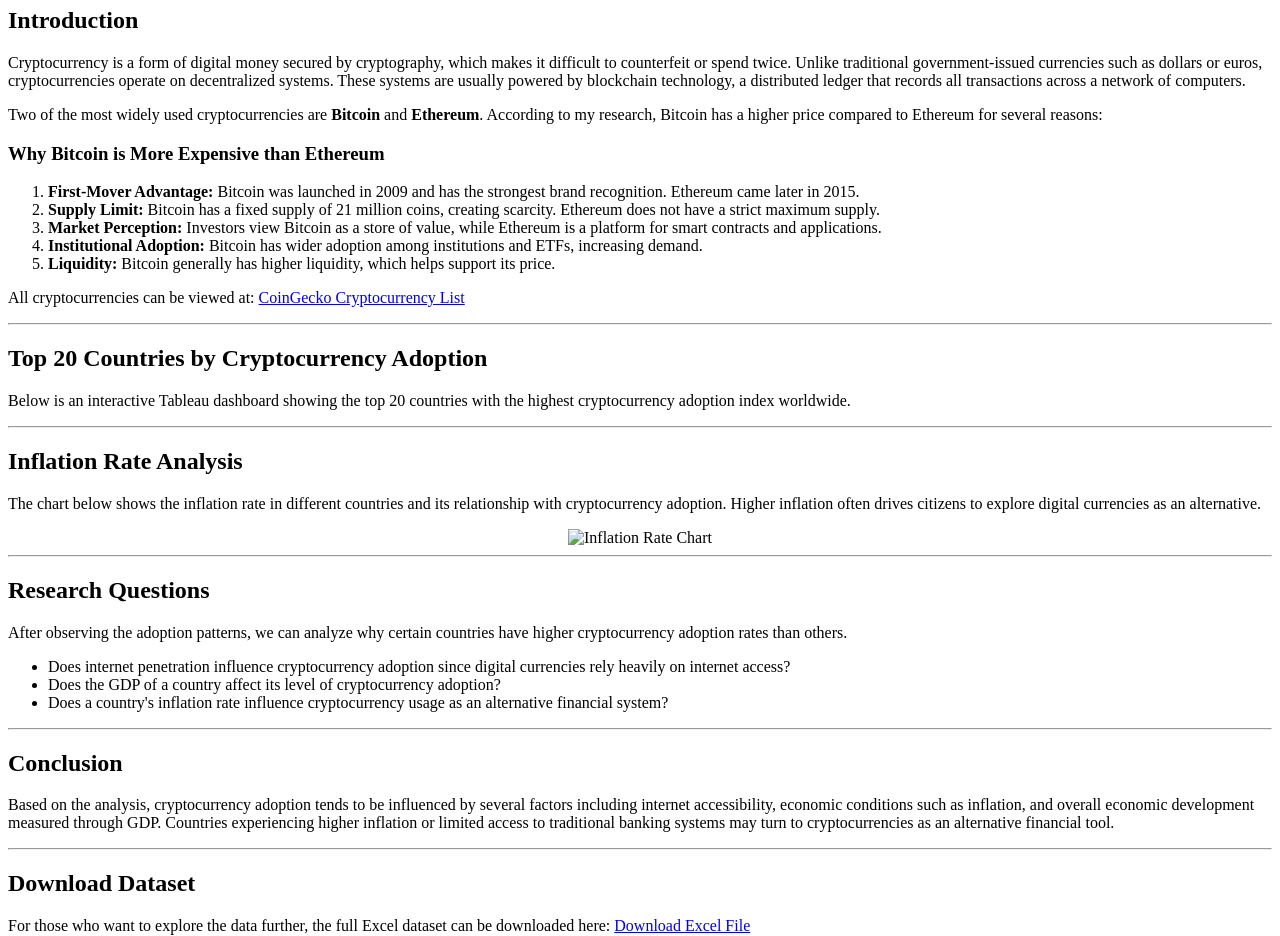
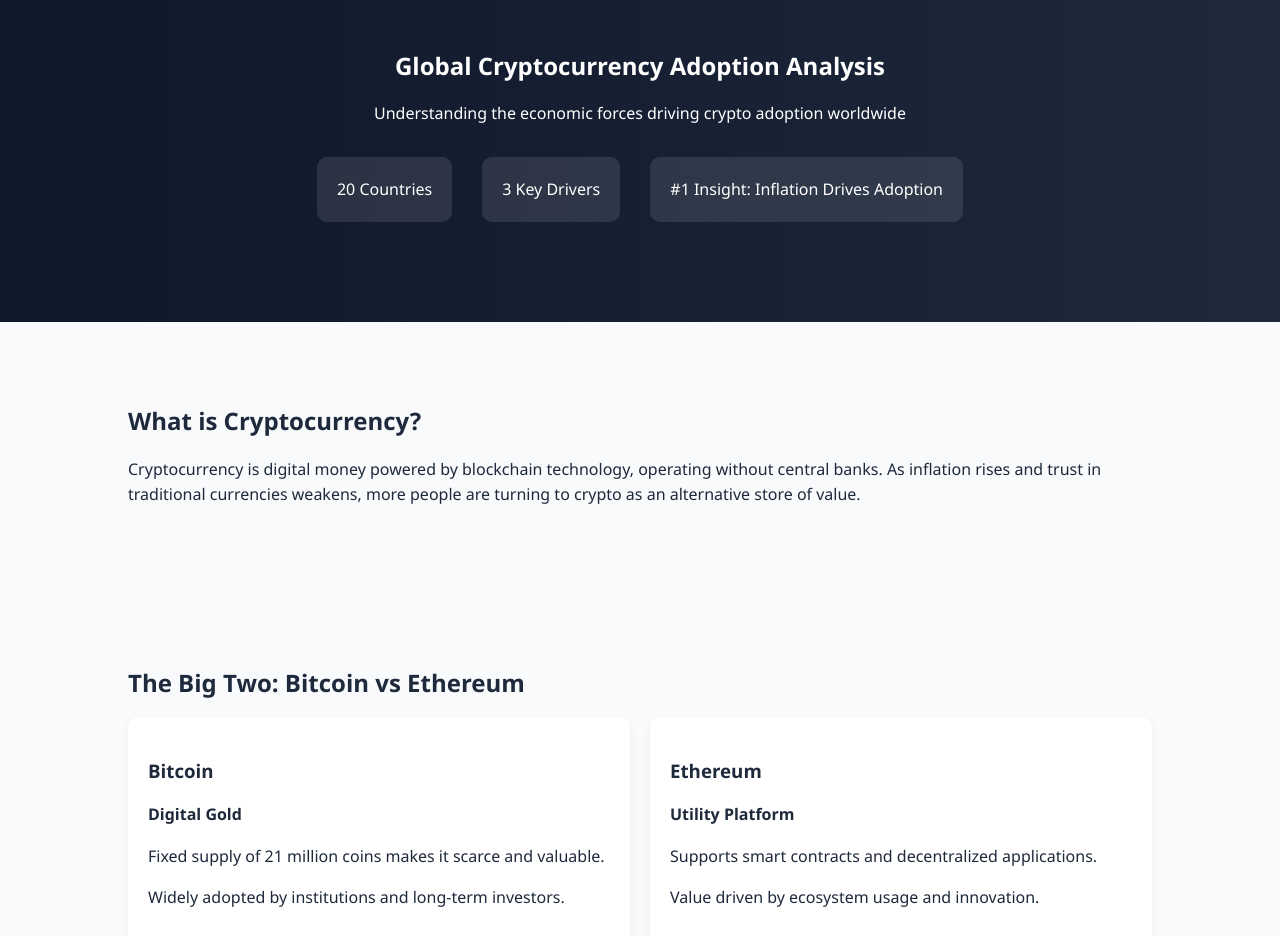
Before and after one commit to priscamwende/Gendata_capstone_project, a plain HTML site: page index.html in a window 1280 px wide. Shown: the part 73-1009 px from the top of the page. Drawn offline with Linux system fonts and the light colour scheme.

Commit message:
Update index.html

```diff
--- a/index.html
+++ b/index.html
@@ -1,113 +1,235 @@
 <!DOCTYPE html>
-<html>
+<html lang="en">
 <head>
-    <title>Global Cryptocurrency Adoption Analysis</title>
+<meta charset="UTF-8">
+<meta name="viewport" content="width=device-width, initial-scale=1.0">
+<title>Crypto Adoption Analysis</title>
+
+<style>
+body {
+  font-family: 'Segoe UI', sans-serif;
+  margin: 0;
+  line-height: 1.6;
+  background: #f8fafc;
+  color: #1e293b;
+}
+
+section {
+  padding: 60px 10%;
+}
+
+h1, h2, h3 {
+  margin-bottom: 15px;
+}
+
+.hero {
+  background: linear-gradient(to right, #0f172a, #1e293b);
+  color: white;
+  text-align: center;
+  padding: 100px 20px;
+}
+
+.stats {
+  display: flex;
+  justify-content: center;
+  gap: 30px;
+  margin-top: 30px;
+  flex-wrap: wrap;
+}
+
+.stat-box {
+  background: rgba(255,255,255,0.1);
+  padding: 20px;
+  border-radius: 10px;
+}
+
+.grid {
+  display: flex;
+  gap: 20px;
+  flex-wrap: wrap;
+}
+
+.card {
+  flex: 1;
+  background: white;
+  padding: 20px;
+  border-radius: 10px;
+  box-shadow: 0px 4px 10px rgba(0,0,0,0.05);
+}
+
+.highlight {
+  background: #e0f2fe;
+  padding: 20px;
+  border-left: 5px solid #0284c7;
+  margin-top: 20px;
+}
+
+img {
+  width: 100%;
+  border-radius: 10px;
+  margin-top: 20px;
+}
+
+footer {
+  text-align: center;
+  padding: 40px;
+  background: #0f172a;
+  color: white;
+}
+</style>
 </head>
 
 <body>
 
+<!-- HERO -->
+<section class="hero">
   <h1>Global Cryptocurrency Adoption Analysis</h1>
+  <p>Understanding the economic forces driving crypto adoption worldwide</p>
 
-<h2>Introduction</h2>
+  <div class="stats">
+    <div class="stat-box">20 Countries</div>
+    <div class="stat-box">3 Key Drivers</div>
+    <div class="stat-box">#1 Insight: Inflation Drives Adoption</div>
+  </div>
+</section>
+
+<!-- BACKGROUND -->
+<section>
+  <h2>What is Cryptocurrency?</h2>
   <p>
-Cryptocurrency is a form of digital money secured by cryptography, which makes it difficult to counterfeit or spend twice.
-Unlike traditional government-issued currencies such as dollars or euros, cryptocurrencies operate on decentralized systems.
-These systems are usually powered by blockchain technology, a distributed ledger that records all transactions across a network of computers.
+    Cryptocurrency is digital money powered by blockchain technology, operating without central banks.
+    As inflation rises and trust in traditional currencies weakens, more people are turning to crypto
+    as an alternative store of value.
   </p>
+</section>
 
-<p>
-Two of the most widely used cryptocurrencies are <b>Bitcoin</b> and <b>Ethereum</b>.
-According to my research, Bitcoin has a higher price compared to Ethereum for several reasons:
-</p>
+<!-- BITCOIN VS ETHEREUM -->
+<section>
+  <h2>The Big Two: Bitcoin vs Ethereum</h2>
 
-<h3>Why Bitcoin is More Expensive than Ethereum</h3>
-<ol>
-    <li><b>First-Mover Advantage:</b> Bitcoin was launched in 2009 and has the strongest brand recognition. Ethereum came later in 2015.</li>
-    <li><b>Supply Limit:</b> Bitcoin has a fixed supply of 21 million coins, creating scarcity. Ethereum does not have a strict maximum supply.</li>
-    <li><b>Market Perception:</b> Investors view Bitcoin as a store of value, while Ethereum is a platform for smart contracts and applications.</li>
-    <li><b>Institutional Adoption:</b> Bitcoin has wider adoption among institutions and ETFs, increasing demand.</li>
-    <li><b>Liquidity:</b> Bitcoin generally has higher liquidity, which helps support its price.</li>
-</ol>
+  <div class="grid">
+    <div class="card">
+      <h3>Bitcoin</h3>
+      <p><b>Digital Gold</b></p>
+      <p>Fixed supply of 21 million coins makes it scarce and valuable.</p>
+      <p>Widely adopted by institutions and long-term investors.</p>
+    </div>
 
-<p>
-All cryptocurrencies can be viewed at:
-<a href="https://www.coingecko.com/en/all-cryptocurrencies" target="_blank">CoinGecko Cryptocurrency List</a>
-</p>
+    <div class="card">
+      <h3>Ethereum</h3>
+      <p><b>Utility Platform</b></p>
+      <p>Supports smart contracts and decentralized applications.</p>
+      <p>Value driven by ecosystem usage and innovation.</p>
+    </div>
+  </div>
+</section>
 
-<hr>
+<!-- TABLEAU DASHBOARD -->
+<section>
+  <h2>Global Adoption Dashboard</h2>
 
-<h2>Top 20 Countries by Cryptocurrency Adoption</h2>
-<p>Below is an interactive Tableau dashboard showing the top 20 countries with the highest cryptocurrency adoption index worldwide.</p>
-
-<div class='tableauPlaceholder' id='viz1773689669157' style='position: relative'>
+  <div class='tableauPlaceholder' id='viz1773732459764' style='position: relative'>
     <noscript>
       <a href='#'>
-            <img alt='Crypto Dashboard' src='https://public.tableau.com/static/images/Cr/CryptoDataset_17735264625570/Dashboard/1_rss.png' style='border: none' />
+        <img alt='Dashboard' src='https://public.tableau.com/static/images/Cr/CryptoDataset_17735264625570/Dashboard/1_rss.png' style='border: none' />
       </a>
     </noscript>
 
     <object class='tableauViz' style='display:none;'>
       <param name='host_url' value='https://public.tableau.com/' />
       <param name='embed_code_version' value='3' />
-        <param name='site_root' value='' />
       <param name='name' value='CryptoDataset_17735264625570/Dashboard' />
       <param name='tabs' value='no' />
       <param name='toolbar' value='yes' />
     </object>
   </div>
+</section>
 
 <script type='text/javascript'>
-var divElement = document.getElementById('viz1773689669157');
+var divElement = document.getElementById('viz1773732459764');
 var vizElement = divElement.getElementsByTagName('object')[0];
-vizElement.style.width='100%';
-vizElement.style.height='800px';
+
+vizElement.style.width = '100%';
+vizElement.style.height = '600px';
 
 var scriptElement = document.createElement('script');
 scriptElement.src = 'https://public.tableau.com/javascripts/api/viz_v1.js';
 vizElement.parentNode.insertBefore(scriptElement, vizElement);
 </script>
 
-<hr>
+<!-- ANALYSIS -->
+<section>
+  <h2>What Drives Crypto Adoption?</h2>
 
-<h2>Inflation Rate Analysis</h2>
+  <h3>1. Internet Penetration</h3>
+  <p><b>Myth:</b> More internet = more adoption</p>
+  <p><b>Reality:</b> It enables access but is not the main driver</p>
+
+  <div class="highlight">
+    Internet supports adoption, but does not determine it.
+  </div>
+
+  <h3>2. GDP</h3>
+  <p><b>Myth:</b> Rich countries dominate crypto</p>
+  <p><b>Reality:</b> No clear pattern — usage differs by need vs investment</p>
+
+  <div class="highlight">
+    GDP influences how crypto is used, not whether it is adopted.
+  </div>
+
+  <h3>3. Inflation (Strongest Driver)</h3>
   <p>
-The chart below shows the inflation rate in different countries and its relationship with cryptocurrency adoption.
-Higher inflation often drives citizens to explore digital currencies as an alternative.
+    Countries experiencing high inflation consistently show higher crypto adoption.
   </p>
 
-<div style="text-align:center;">
-    <img src="images/Inflation rate 1.png" alt="Inflation Rate Chart" width="700">
+  <div class="highlight">
+    Crypto acts as a financial survival tool in unstable economies.
   </div>
 
-<hr>
+  <!-- YOUR IMAGE -->
+  <img src="Inflation rate 1.png" alt="Inflation Rate Chart">
 
-<h2>Research Questions</h2>
+</section>
+
+<!-- CONCLUSION -->
+<section>
+  <h2>Conclusion</h2>
   <p>
-After observing the adoption patterns, we can analyze why certain countries have higher cryptocurrency adoption rates than others.
+    Cryptocurrency adoption is not driven by wealth—but by necessity.
+    Inflation emerges as the strongest global driver, pushing individuals
+    toward alternative financial systems.
   </p>
 
-<ul>
-    <li>Does internet penetration influence cryptocurrency adoption since digital currencies rely heavily on internet access?</li>
-    <li>Does the GDP of a country affect its level of cryptocurrency adoption?</li>
-    <li>Does a country's inflation rate influence cryptocurrency usage as an alternative financial system?</li>
-</ul>
+  <div class="highlight">
+    Where traditional finance struggles, crypto rises.
+  </div>
+</section>
 
-<hr>
+<!-- TAKEAWAYS -->
+<section>
+  <h2>Actionable Insights</h2>
 
-<h2>Conclusion</h2>
-<p>
-Based on the analysis, cryptocurrency adoption tends to be influenced by several factors including internet accessibility,
-economic conditions such as inflation, and overall economic development measured through GDP.
-Countries experiencing higher inflation or limited access to traditional banking systems may turn to cryptocurrencies as an alternative financial tool.
-</p>
+  <div class="grid">
+    <div class="card">
+      <h3>Fintech & Exchanges</h3>
+      <p>Target high-inflation markets and emerging economies.</p>
+    </div>
 
-<hr>
+    <div class="card">
+      <h3>Financial Inclusion</h3>
+      <p>Provide accessible alternatives in unstable economies.</p>
+    </div>
 
-<h2>Download Dataset</h2>
-<p>
-For those who want to explore the data further, the full Excel dataset can be downloaded here:
-<a href="data/crypto_dataset.xlsx" target="_blank">Download Excel File</a>
-</p>
+    <div class="card">
+      <h3>Organizations</h3>
+      <p>Promote digital financial literacy globally.</p>
+    </div>
+  </div>
+</section>
+
+<footer>
+  <p>Crypto Adoption Analysis • 2025</p>
+</footer>
 
 </body>
 </html>
```
Lines whose indentation alone changed are shown as unchanged.
